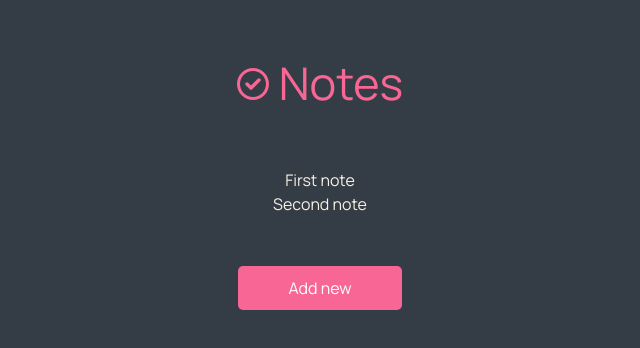
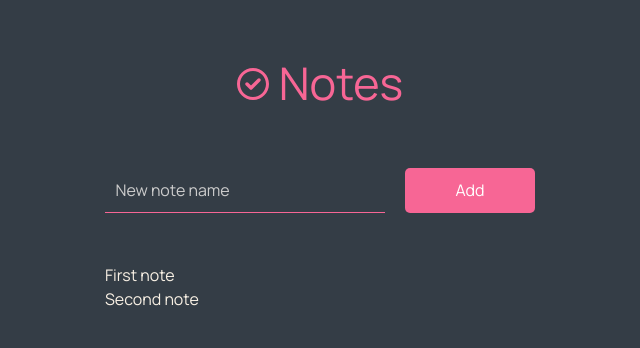
Before and after one commit to DzmitrySudalenka/notes, a Vue app: page / in a window 1280 px wide. Shown: the top 348 px of the page, without its empty margins (320-960 px from the left). Built offline with nearby package versions, Linux system fonts and the light colour scheme.

Commit message:
refactor: change structure of the project

```diff
--- a/src/App.vue
+++ b/src/App.vue
@@ -5,20 +5,46 @@
 <template>
   <header class="header">
     <div class="container">
-      <div class="row">
-        <div class="col logo-wrap">
-          <RouterLink to="/" class="logo">
-            <img class="logo__icon" src="@/assets/logo.svg" alt="logo" width="32" height="32" />
-            Notes
-          </RouterLink>
-        </div>
-      </div>
+      <RouterLink to="/" class="logo">
+        <img class="logo__icon" src="@/assets/logo.svg" alt="logo" width="32" height="32" />
+        Notes
+      </RouterLink>
     </div>
   </header>
 
-  <RouterView />
+  <main class="main">
+    <div class="container">
+
+      <RouterView />
+
+    </div>
+  </main>
 </template>
 
 <style scoped>
+.container {
+  display: flex;
+  flex-direction: column;
+  align-items: center;
+}
 
+.logo {
+  display: flex;
+  align-items: center;
+  margin: 0 auto;
+
+  font-size: 45px;
+  color: #f76695;
+
+  text-decoration: none;
+}
+
+.logo__icon {
+  height: 32px;
+  margin-right: 10px;
+}
+
+.main {
+  margin-top: 50px;
+}
 </style>
--- a/src/assets/main.css
+++ b/src/assets/main.css
@@ -7,43 +7,7 @@ body {
   background-color: #343d46;
 }
 
-a {
-  text-decoration: none;
-
-  transition: .3s;
-}
-
-.logo-wrap {
-  display: flex;
-  align-items: center;
-}
-
-.logo {
-  display: flex;
-  align-items: center;
-  margin: 0 auto;
-
-  font-size: 45px;
-  color: #f76695;
-}
-
-.logo__icon {
-  height: 32px;
-  margin-right: 10px;
-}
-
-.main {
-  margin-top: 50px;
-}
-
-.notes-wrap {
-  display: flex;
-  flex-direction: column;
-  align-items: center;
-}
-
-.btn-add {
-  margin-top: 50px;
+.note-btn {
   padding: 10px 50px;
 
   color: #ffffff;
@@ -56,7 +20,7 @@ a {
   transition: .3s;
 }
 
-.btn-add:hover {
+.note-btn:hover {
   box-shadow: 0 0 10px #f76695;
 }
 
@@ -73,6 +37,11 @@ a {
   transition: .3s;
 }
 
-.input:hover {
+.input::placeholder {
+  color: #cccccc;
+}
+
+.input:hover,
+.input:focus {
   box-shadow: 0 15px 10px -15px #f76695;
 }
--- /dev/null
+++ b/src/components/NoteForm.vue
@@ -0,0 +1,37 @@
+<script setup>
+import { ref } from 'vue'
+import { useNotesStore } from '@/stores/NotesStore'
+
+const notesStore = useNotesStore()
+
+let name = ref('')
+
+const addNote = () => {
+  if (name.value !== '') {
+    notesStore.addNote(name.value)
+    name.value = ''
+  }
+}
+</script>
+
+<template>
+  <div class="note-form">
+    <input
+      type="text"
+      class="input note-form__input"
+      v-model="name"
+      placeholder="New note name"
+    >
+    <button class="note-btn note-form__btn" @click="addNote()">Add</button>
+  </div>
+</template>
+
+<style scoped>
+.note-form {
+  display: flex;
+}
+
+.note-form__btn {
+  margin-left: 20px;
+}
+</style>
--- a/src/components/Notes.vue
+++ b/src/components/Notes.vue
@@ -1,14 +1,9 @@
 <script setup>
-import { useNotesStore } from '@/stores/notes'
-import Note from './Note.vue'
-
-const notesStore = useNotesStore()
+import NoteForm from './NoteForm.vue'
+import NotesList from './NotesList.vue'
 </script>
 
 <template>
-  <Note
-    v-for='note of notesStore.notes'
-    :key='note.id'
-    :note='note'
-  />
+  <NoteForm />
+  <NotesList />
 </template>
--- /dev/null
+++ b/src/components/NotesList.vue
@@ -0,0 +1,23 @@
+<script setup>
+import { useNotesStore } from '@/stores/NotesStore'
+import NotesListItem from './NotesListItem.vue'
+
+const notesStore = useNotesStore()
+</script>
+
+<template>
+  <div class="notes-list">
+    <NotesListItem
+      v-for='note of notesStore.notes'
+      :key='note.id'
+      :note='note'
+    />
+  </div>
+</template>
+
+<style scoped>
+.notes-list {
+  min-width: 430px;
+  margin-top: 50px;
+}
+</style>
--- a/src/router/index.js
+++ b/src/router/index.js
@@ -1,6 +1,5 @@
 import { createRouter, createWebHistory } from 'vue-router'
-import NotesView from '../views/NotesView.vue'
-import AddNoteView from '../views/AddNoteView.vue'
+import Notes from '../components/Notes.vue'
 
 const router = createRouter({
   history: createWebHistory(import.meta.env.BASE_URL),
@@ -8,12 +7,7 @@ const router = createRouter({
     {
       path: '/',
       name: 'notes',
-      component: NotesView
-    },
-    {
-      path: '/add',
-      name: 'add',
-      component: AddNoteView
+      component: Notes
     }
   ]
 })
--- /dev/null
+++ b/src/stores/NotesStore.js
@@ -0,0 +1,59 @@
+import { ref, computed } from 'vue'
+import { defineStore } from 'pinia'
+
+export const useNotesStore = defineStore("notesStore", {
+  state: () => ({
+    nextNoteId: 3,
+    notes: [
+      {
+        id: 1,
+        name: 'First note',
+        nextTaskId: 4,
+        tasks: [
+          {
+            id: 1,
+            text: 'First note First task',
+            completed: false
+          },
+          {
+            id: 2,
+            text: 'First note Second task',
+            completed: true
+          },
+          {
+            id: 3,
+            text: 'First note Third task',
+            completed: false
+          }
+        ]
+      },
+      {
+        id: 2,
+        name: 'Second note',
+        nextTaskId: 4,
+        tasks: [
+          {
+            id: 1,
+            text: 'Second note First task',
+            completed: false
+          },
+          {
+            id: 2,
+            text: 'Second note Second task',
+            completed: true
+          },
+          {
+            id: 3,
+            text: 'Second note Third task',
+            completed: false
+          }
+        ]
+      }
+    ]
+  }),
+  actions: {
+    addNote(name) {
+      this.notes.push({ id: this.nextNoteId++, name: name, nextTaskId: 0, tasks: [] })
+    }
+  }
+});
--- a/src/stores/notes.js
+++ /dev/null
@@ -1,22 +0,0 @@
-import { ref, computed } from 'vue'
-import { defineStore } from 'pinia'
-
-export const useNotesStore = defineStore("notesStore", {
-  state: () => ({
-    notes: [
-      {
-        id: 0,
-        name: 'First note'
-      },
-      {
-        id: 1,
-        name: 'Second note'
-      }
-    ]
-  }),
-  actions: {
-    addNote(name) {
-      this.notes.push({ id: this.notes.length, name: name })
-    }
-  }
-});
--- a/src/views/AddNoteView.vue
+++ /dev/null
@@ -1,26 +0,0 @@
-<script setup>
-import router from '@/router'
-import { useNotesStore } from '@/stores/notes'
-
-const notesStore = useNotesStore()
-
-let name = 'Name';
-
-const addNote = () => {
-  notesStore.addNote(name)
-  router.push('/')
-}
-</script>
-
-<template>
-  <main class="main">
-    <div class="container">
-      <div class="row">
-        <div class="col notes-wrap">
-          <input type="text" class="input" v-model="name">
-          <button class="btn-add" @click="addNote()">Add</button>
-        </div>
-      </div>
-    </div>
-  </main>
-</template>
--- a/src/views/NotesView.vue
+++ /dev/null
@@ -1,16 +0,0 @@
-<script setup>
-import Notes from '../components/Notes.vue'
-</script>
-
-<template>
-  <main class="main">
-    <div class="container">
-      <div class="row">
-        <div class="col notes-wrap">
-          <Notes />
-          <RouterLink to="/add" class="btn-add">Add new</RouterLink>
-        </div>
-      </div>
-    </div>
-  </main>
-</template>
```
Also changed, not shown: src/components/NotesListItem.vue (renamed from src/components/Note.vue).
